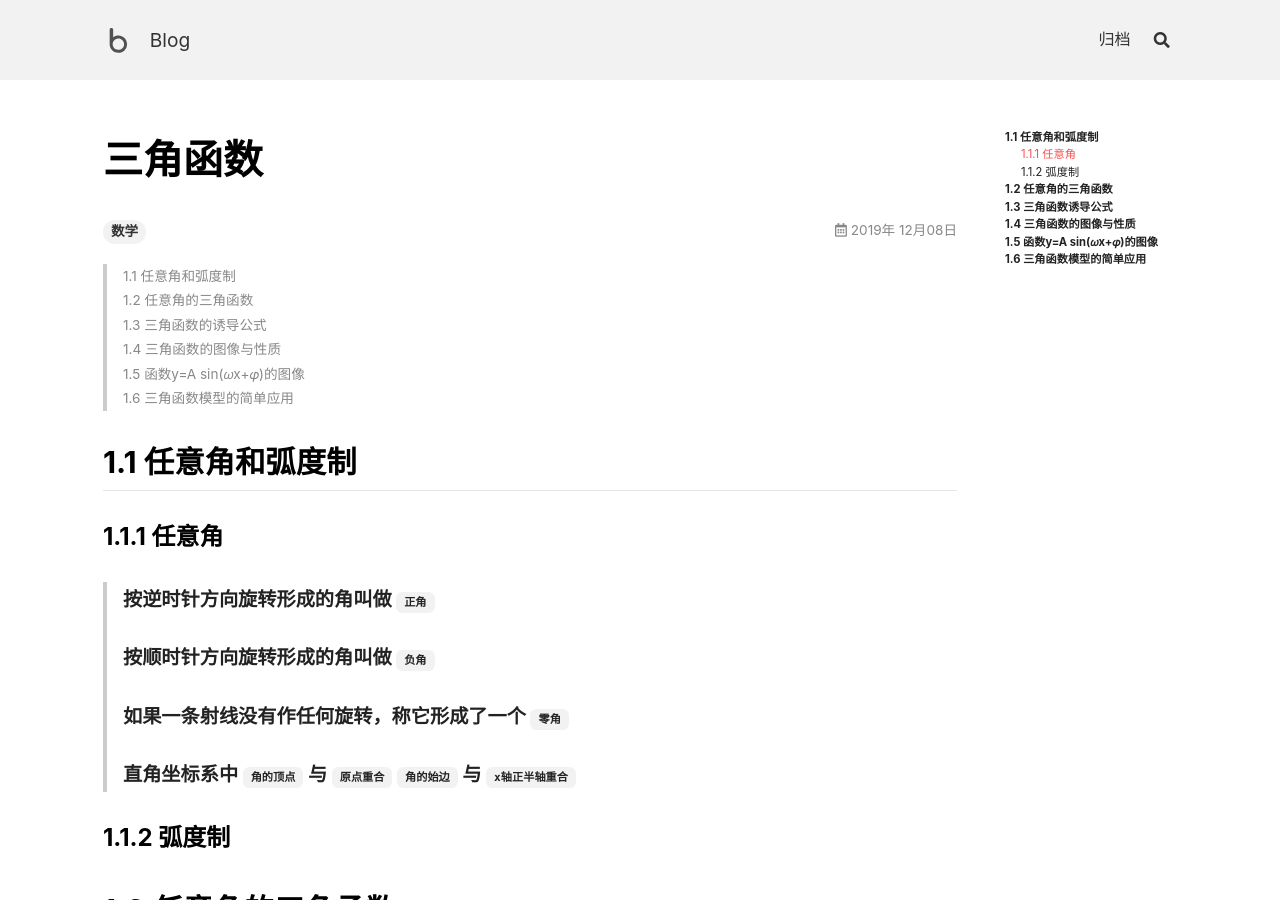
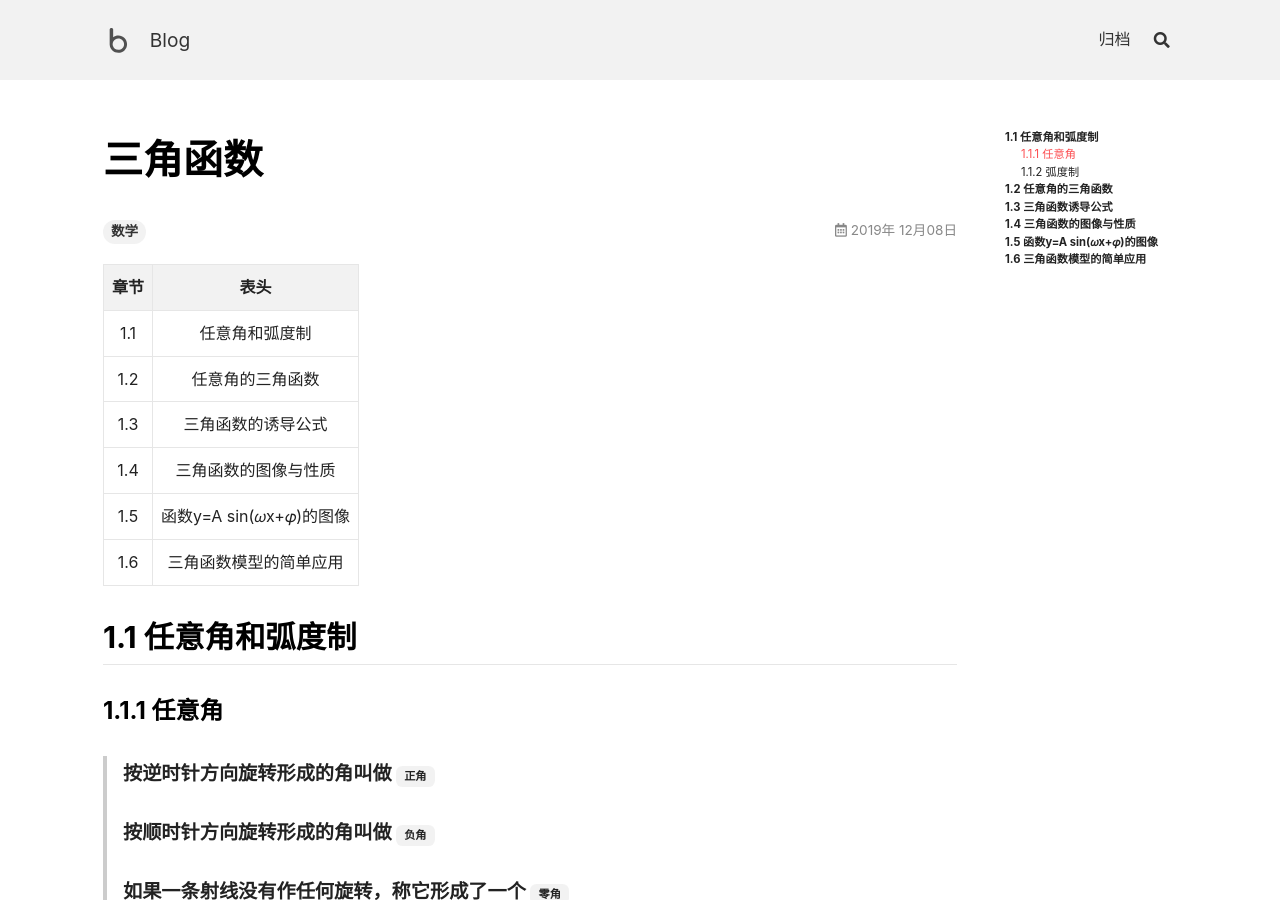
Before and after one commit to Git-WeStudio/Git-WeStudio.Github.io, a Jekyll site: the page built from _posts/2019-12-8-1.md, in a window 1280 px wide and 900 px high. Built offline with Jekyll 4.4.1, drawn with Linux system fonts in a browser that asks for light colours; nearby versions of some CDN libraries.

Commit message:
Update 2019-12-8-1.md

```diff
--- a/_posts/2019-12-8-1.md
+++ b/_posts/2019-12-8-1.md
@@ -3,12 +3,14 @@ title: 三角函数
 tags: 数学
 ---
 
-> 1.1 任意角和弧度制
-> 1.2 任意角的三角函数
-> 1.3 三角函数的诱导公式
-> 1.4 三角函数的图像与性质
-> 1.5 函数y=A sin(𝜔x+𝜑)的图像
-> 1.6 三角函数模型的简单应用
+|章节|表头|
+|:--:|:--:|
+|1.1|任意角和弧度制|
+|1.2|任意角的三角函数|
+|1.3|三角函数的诱导公式|
+|1.4|三角函数的图像与性质|
+|1.5|函数y=A sin(𝜔x+𝜑)的图像|
+|1.6|三角函数模型的简单应用|
 
 <!--more-->
 
```
